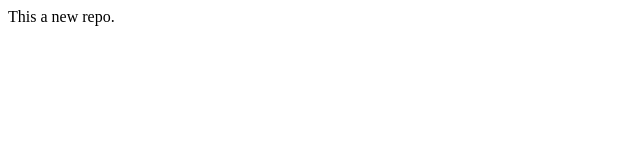
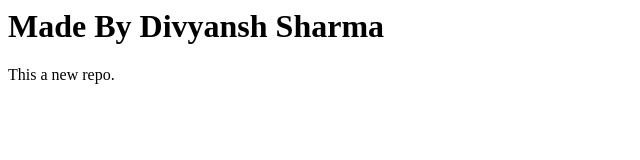
Before and after one commit to divyanshsharma2003/Local-Repo, a plain HTML site: page index.html in a window 1280 px wide. Shown: the whole page, without its empty margins (0-640 px from the left). Drawn offline with Linux system fonts and the light colour scheme.

Commit message:
Add New Feature

```diff
--- a/index.html
+++ b/index.html
@@ -1 +1,2 @@
+<h1>Made By Divyansh Sharma</h1>
 <p>This a new repo.</p>
```
